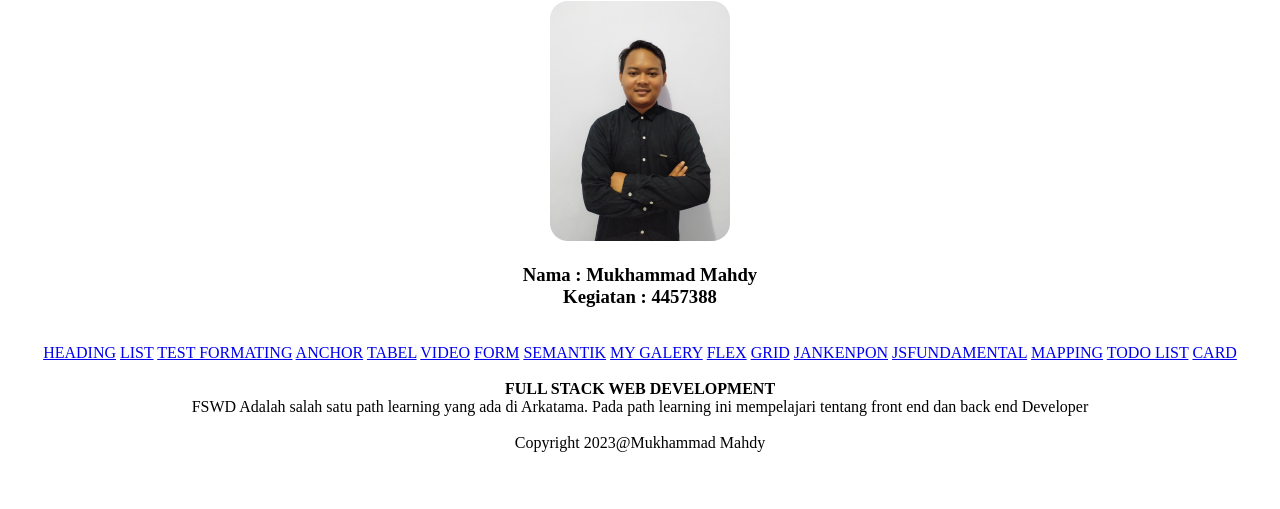
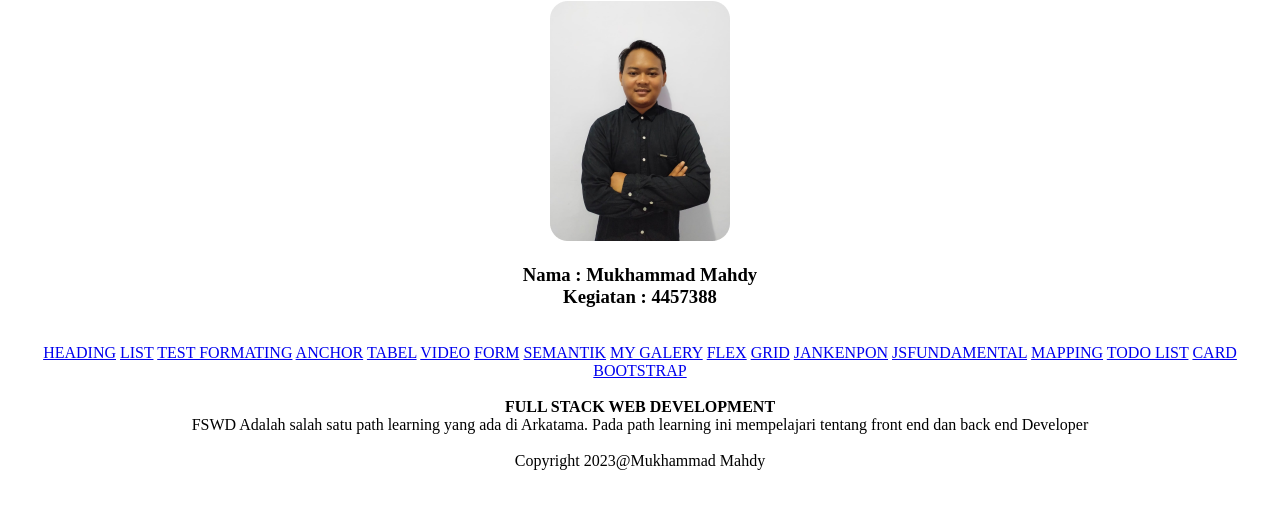
Before and after one commit to MahdyMukhammad/fswd3-html-dasar, a plain HTML site: page index.html in a window 1280 px wide. Shown: the part 79-588 px from the top of the page. Drawn offline with Linux system fonts and the light colour scheme.

Commit message:
bootstrap card

```diff
--- a/index.html
+++ b/index.html
@@ -41,6 +41,7 @@
         <a href="pages/mapping.html" target="_blank">MAPPING</a>
         <a href="pages/toDoList.html" target="_blank">TODO LIST</a>
         <a href="pages/card.html" target="_blank">CARD</a>
+        <a href="pages/bootstrap.html" target="_blank">BOOTSTRAP</a>
       </center>
     </nav>
 
```
